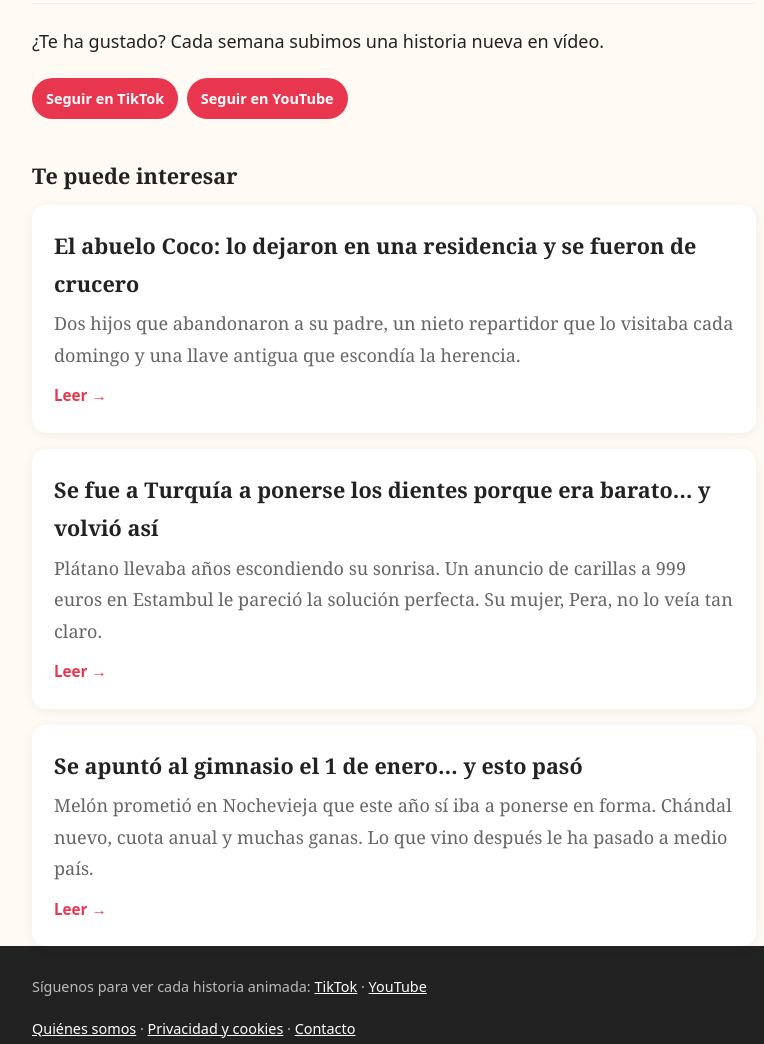
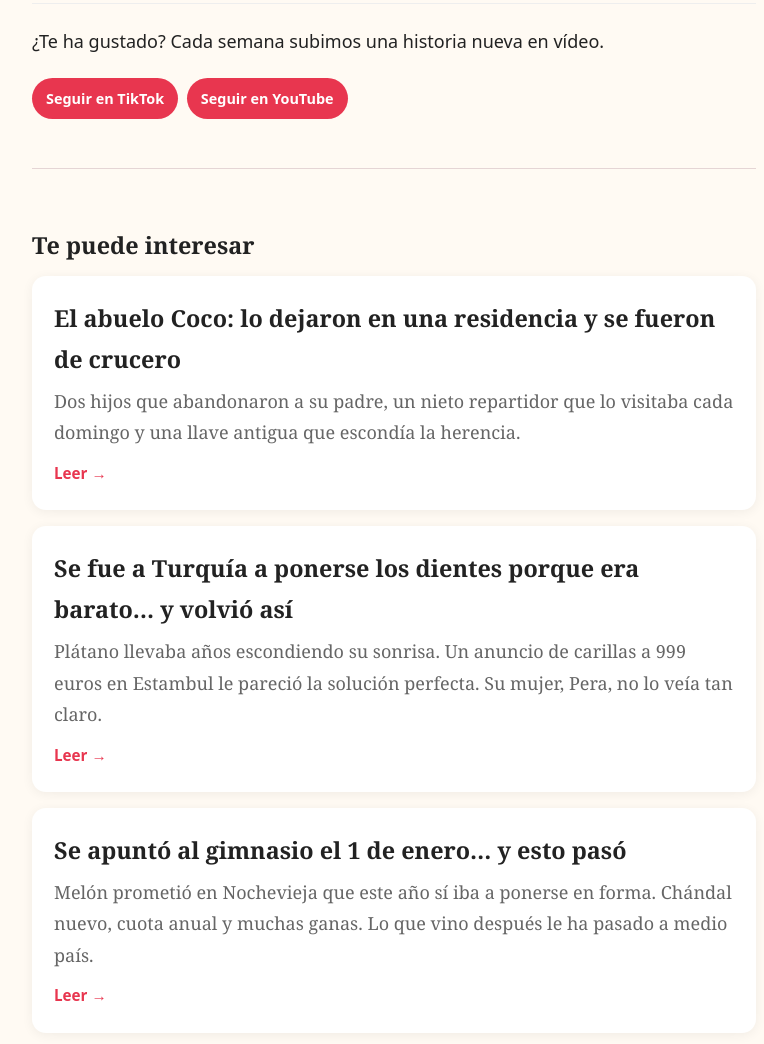
Before and after one commit to javisan185-web/javisan185-web.github.io, a plain HTML site: page historias/02-la-nuera.html in a window 1280 px wide. Shown: the part 2797-3841 px from the top of the page, without its empty margins (246-1010 px from the left). Drawn offline with Linux system fonts and the light colour scheme.

Commit message:
Portada con las historias nuevas primero y estilos

```diff
--- a/estilos.css
+++ b/estilos.css
@@ -26,3 +26,6 @@ p{margin-bottom:16px}
 footer{background:#222;color:#bbb;padding:28px 0;font-family:system-ui,sans-serif;font-size:.9rem}
 footer a{color:#fff}
 .peque{font-size:.8rem;color:#888}
+
+.relacionadas{margin:2.5em 0 1em;border-top:1px solid #e5d5d5;padding-top:1.2em}
+.relacionadas h2{font-size:1.3em}
```
Also changed, not shown: index.html (+1 -1 lines).
